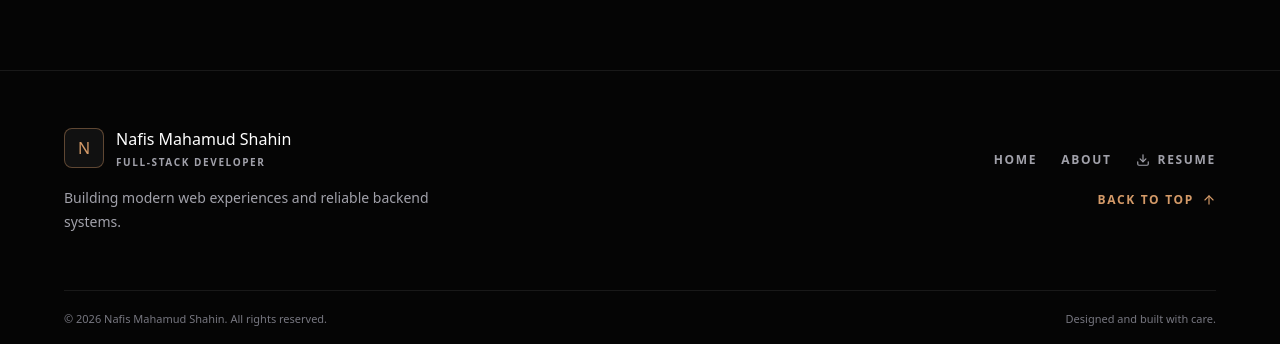
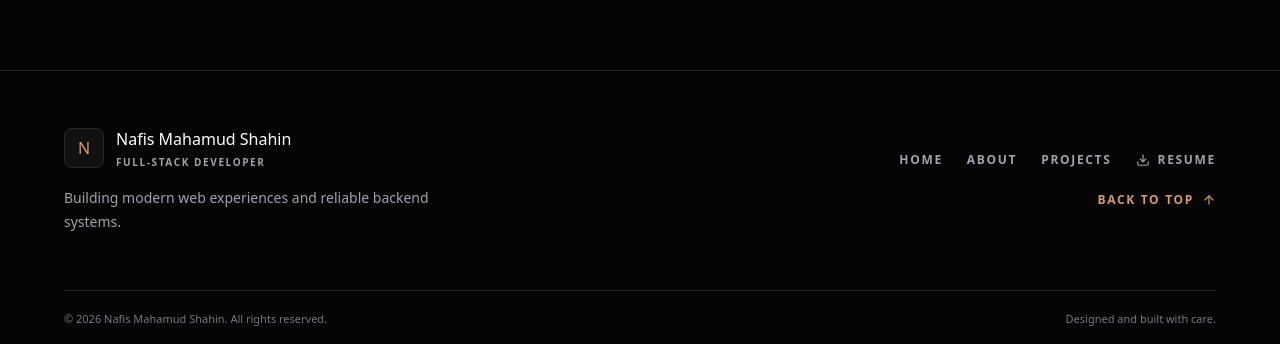
Before and after one commit to nafismahamudshahin/NafisDev, a Next.js app: page / in a window 1280 px wide. Shown: the part 2619-2963 px from the top of the page. Built offline with nearby package versions, Linux system fonts and the light colour scheme.

Commit message:
Add projects link and align footer styling

```diff
--- a/src/components/Footer.tsx
+++ b/src/components/Footer.tsx
@@ -4,6 +4,7 @@ import Link from "next/link";
 const footerLinks = [
     { label: "Home", href: "#home" },
     { label: "About", href: "#about" },
+    { label: "Projects", href: "#projects" },
 ];
 
 async function getCurrentYear() {
@@ -15,7 +16,7 @@ export default async function Footer() {
     const year = await getCurrentYear();
 
     return (
-        <footer className="mt-auto border-t border-white/[0.08] bg-[#050505]">
+        <footer className="mt-auto border-t border-outline-variant bg-transparent">
             <div className="mx-auto w-full max-w-7xl px-5 sm:px-8 lg:px-16">
                 <div className="grid gap-10 py-12 sm:grid-cols-2 sm:items-center sm:py-14">
                     <div>
@@ -24,7 +25,7 @@ export default async function Footer() {
                             className="group inline-flex items-center gap-3"
                             aria-label="Nafis Mahamud Shahin, back to home"
                         >
-                            <span className="flex h-10 w-10 items-center justify-center rounded-lg border border-[#d49a68]/40 bg-[#111111] font-headline-sm text-base text-[#d49a68] transition-colors group-hover:border-[#d49a68]">
+                            <span className="flex h-10 w-10 items-center justify-center rounded-lg border border-outline-variant bg-[#111111] font-headline-sm text-base text-[#d49a68] transition-colors group-hover:border-primary/60">
                                 N
                             </span>
                             <span>
@@ -71,7 +72,7 @@ export default async function Footer() {
                     </div>
                 </div>
 
-                <div className="flex flex-col gap-2 border-t border-white/[0.08] py-5 text-[11px] text-[#777780] sm:flex-row sm:items-center sm:justify-between">
+                <div className="flex flex-col gap-2 border-t border-outline-variant py-5 text-[11px] text-[#777780] sm:flex-row sm:items-center sm:justify-between">
                     <p>© {year} Nafis Mahamud Shahin. All rights reserved.</p>
                     <p>Designed and built with care.</p>
                 </div>
```
